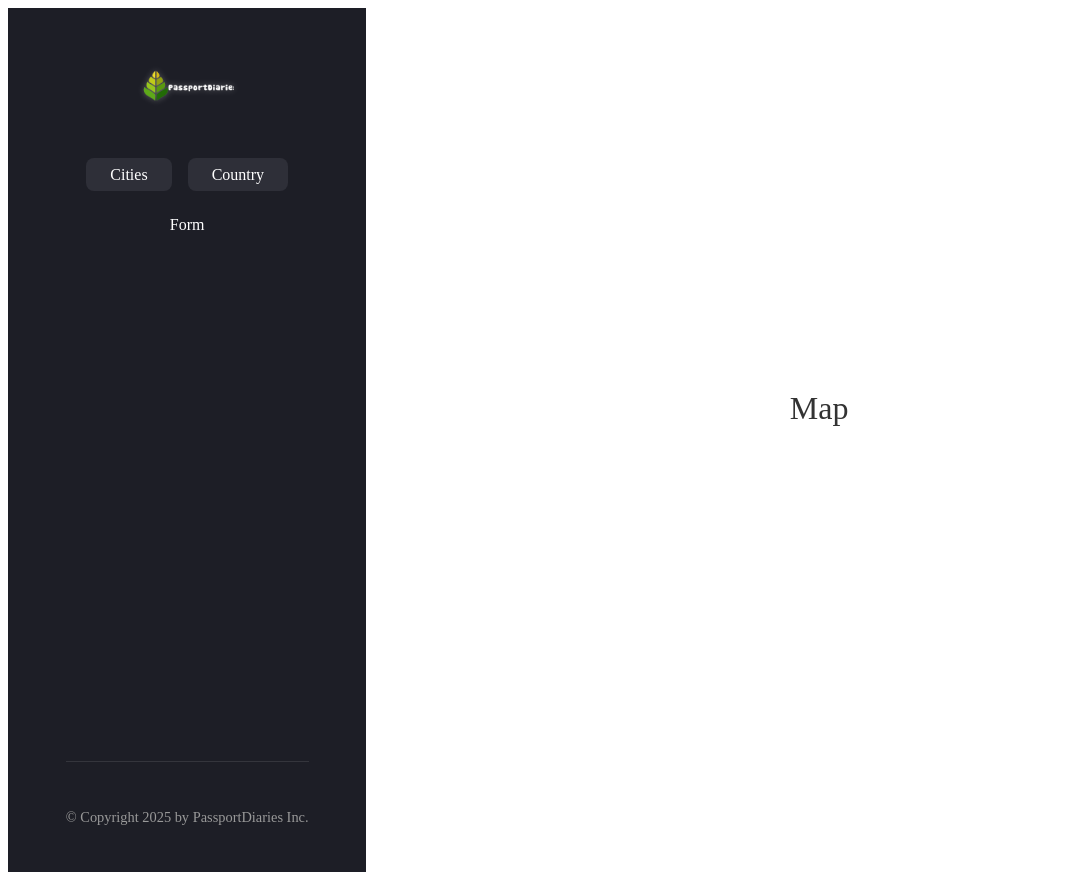
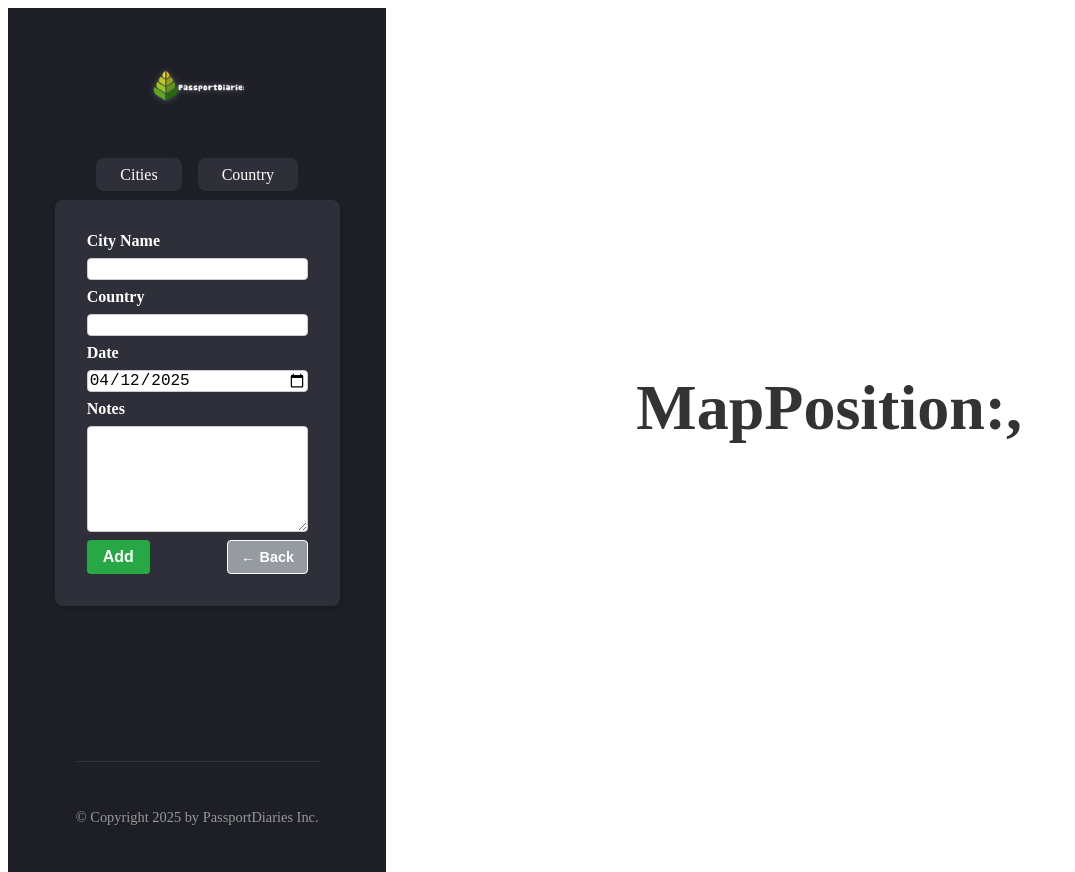
Before and after one commit to Astro-67/Passport-Diaries, a React (Vite) app: page /app/form in a window 1280 px wide. Shown: the whole page, without its empty margins (0-1075 px from the left). Built offline with nearby package versions, Linux system fonts and the light colour scheme; data requests are answered from the project's data file.

Commit message:
feat: Add City and Form components; update routing and styles for improved city management

```diff
--- a/src/App.jsx
+++ b/src/App.jsx
@@ -9,6 +9,8 @@ import "./index.css";
 import Login from "./pages/Login";
 import CityList from "./components/CityList";
 import CountryList from "./components/CountryList";
+import City from "./components/City";
+import Form from "./components/Form";
 
 const BASE_URL = "http://localhost:8000";
 export default function App() {
@@ -42,8 +44,9 @@ export default function App() {
         <Route path="app" element={<AppLayout />}>
           <Route index element={<CityList cities={cities} isLoading={isLoading}/>} />
           <Route path="cities" element={<CityList cities={cities} isLoading={isLoading}/>}></Route>
+          <Route path="cities/:cityId" element={<City/>} />
           <Route path="countries" element={<CountryList cities={cities} isLoading={isLoading}/>}></Route>
-          <Route path="form" element={<p>Form</p>} />
+          <Route path="form" element={<Form/>} />
         </Route>
         <Route path="*" element={<PageNotFound />} />
       </Routes>
--- /dev/null
+++ b/src/components/Button.jsx
@@ -0,0 +1,12 @@
+import styles from './Button.module.css';
+
+export default function Button({ children, onClick, type = "default" }) {
+  return (
+    <button
+      onClick={onClick}
+      className={`${styles.btn} ${styles[type]}`} // Dynamically apply the type class
+    >
+      {children}
+    </button>
+  );
+}
--- /dev/null
+++ b/src/components/Button.module.css
@@ -0,0 +1,39 @@
+/* Default button styles */
+.btn {
+  padding: 0.5rem 1rem;
+  font-size: 1rem;
+  font-weight: bold;
+  border: none;
+  border-radius: 4px;
+  cursor: pointer;
+  transition: background-color 0.3s ease, transform 0.2s ease;
+}
+
+/* Primary button styles */
+.primary {
+  background-color: #28a745; /* Green background */
+  color: #fff; /* White text */
+}
+
+.primary:hover {
+  background-color: #218838; /* Darker green on hover */
+}
+
+/* Back button styles */
+.back {
+  background-color: #959ba1; /* Light gray background */
+  color: #fff; /* Dark gray text */
+  border: 1px solid #fff; /* Border to reflect "back" action */
+  padding: 0.4rem 0.8rem; /* Reduced padding */
+  font-size: 0.9rem; /* Slightly smaller font size */
+}
+
+.back:hover {
+  background-color: #e2e6ea; /* Slightly darker gray on hover */
+  color: #343a40; /* Darker text on hover */
+}
+
+/* Add hover effect for all ba\uttons */
+.btn:hover {
+  transform: scale(1.05); /* Slightly enlarge on hover */
+}
--- /dev/null
+++ b/src/components/City.jsx
@@ -0,0 +1,15 @@
+import React from 'react'
+// import styles from "./City.module.css";
+import { useParams, useSearchParams } from "react-router-dom";
+
+export default function City() {
+    const { cityId} = useParams();
+    const [searchParams, setSearchParams] = useSearchParams();
+    const lat = searchParams.get('lat');
+    const lng = searchParams.get('lng');
+  return (<>
+    <div>City {cityId}</div>
+    <p>Position:{lat},{lng}</p>
+  </>
+  )
+}
--- a/src/components/CityItem.jsx
+++ b/src/components/CityItem.jsx
@@ -1,5 +1,6 @@
 import React from 'react';
 import styles from "./CityItem.module.css";
+import { Link } from "react-router-dom";
 
 const formatDate = (date) =>
   new Intl.DateTimeFormat("en-US", {
@@ -9,14 +10,16 @@ const formatDate = (date) =>
   }).format(new Date(date));
 
 export default function CityItem({ city }) {
-  const { cityName, emoji, date } = city;
+  const { cityName, emoji, date,id ,position} = city;
 
   return (
-    <li className={styles.cityItem}>
+    <li >
+      <Link className={styles.cityItem} to={`${id}?lat=${position.lat}&lng=${position.lng}`}>
       <span className={styles.emoji}>{emoji}</span>
       <h3 className={styles.name}>{cityName}</h3>
       <time className={styles.date}>{formatDate(date)}</time>
       <button className={styles.deleteBtn}>&times;</button>
+      </Link>
     </li>
   );
 }
--- a/src/components/CountryList.jsx
+++ b/src/components/CountryList.jsx
@@ -23,7 +23,7 @@ export default function CountryList({ cities, isLoading }) {
   return (
     <ul className={Styles.contryList}>
       {countries.map((country) => (
-        <CountryItem country={country} />
+        <CountryItem country={country} key={country.country} />
       ))}
     </ul>
   );
--- /dev/null
+++ b/src/components/Form.jsx
@@ -0,0 +1,69 @@
+import React, { useState } from 'react';
+import styles from './Form.module.css';
+import Button from './Button';
+import { useNavigate } from 'react-router-dom';
+
+export default function Form() {
+
+const navigate=useNavigate();
+
+  const [cityName, setCityName] = useState('');
+  const [country, setCountry] = useState('');
+  const [date, setDate] = useState(new Date().toISOString().split('T')[0]);
+  const [notes, setNotes] = useState('');
+
+  return (
+    <form className={styles.form}>
+      {/* City Name */}
+      <div className={styles.row}>
+        <label htmlFor="cityName">City Name</label>
+        <input
+          type="text"
+          id="cityName"
+          value={cityName}
+          onChange={(e) => setCityName(e.target.value)}
+        />
+      </div>
+
+      {/* Country */}
+      <div className={styles.row}>
+        <label htmlFor="country">Country</label>
+        <input
+          type="text"
+          id="country"
+          value={country}
+          onChange={(e) => setCountry(e.target.value)}
+        />
+      </div>
+
+      {/* Date */}
+      <div className={styles.row}>
+        <label htmlFor="date">Date</label>
+        <input
+          type="date"
+          id="date"
+          value={date}
+          onChange={(e) => setDate(e.target.value)}
+        />
+      </div>
+
+      {/* Notes */}
+      <div className={styles.row}>
+        <label htmlFor="notes">Notes</label>
+        <textarea
+          id="notes"
+          value={notes}
+          onChange={(e) => setNotes(e.target.value)}
+        />
+      </div>
+
+      {/* Buttons */}
+      <div className={styles.button}>
+        <Button type="primary">Add</Button>
+        <Button type="back" onClick={(e)=>{
+            e.preventDefault();
+            navigate(-1);}}>&larr; Back</Button>
+      </div>
+    </form>
+  );
+}
--- /dev/null
+++ b/src/components/Form.module.css
@@ -0,0 +1,43 @@
+.form {
+  display: flex;
+  flex-direction: column;
+  gap: 0.5rem;
+  padding: 2rem;
+  background-color: #2e2f38;
+  border-radius: 8px;
+  box-shadow: 0 2px 5px rgba(0, 0, 0, 0.1);
+  max-width: 500px;
+  margin: 0 auto;
+}
+
+.row {
+  display: flex;
+  flex-direction: column;
+  gap: 0.5rem;
+}
+
+.row label {
+  font-size: 1rem;
+  font-weight: bold;
+  color: #fff;
+}
+
+.row input,
+.row textarea {
+  font-size: 1rem;
+  border: 1px solid #ccc;
+  border-radius: 4px;
+}
+
+.row textarea {
+min-height: 80px;
+max-height: 150px;
+  resize: vertical;
+  min-height: 100px;
+}
+
+.button {
+  display: flex;
+  justify-content: space-between;
+  gap: 1rem;
+}
--- a/src/components/Map.jsx
+++ b/src/components/Map.jsx
@@ -1,7 +1,16 @@
-import React from 'react'
+import { useSearchParams ,useNavigate} from 'react-router-dom'
 import styles from './Map.module.css'
+
 export default function Map() {
+  const navigate=useNavigate();
+
+  const [searchParams, setSearchParams] = useSearchParams();
+  const lat = searchParams.get('lat');
+  const lng = searchParams.get('lng');
   return (
-    <div className={styles.map}>Map</div>
+    <div className={styles.mapContainer} onClick={() => {navigate("form")}}>
+      <h1> Map </h1>
+      <h1> Position:{lat},{lng}</h1>
+    </div>
   )
 }
--- a/src/components/Map.module.css
+++ b/src/components/Map.module.css
@@ -1,4 +1,4 @@
-.map {
+.mapContainer {
   flex: 1;
   display: flex;
   align-items: center;
--- a/src/components/Sidebar.module.css
+++ b/src/components/Sidebar.module.css
@@ -2,7 +2,7 @@
   display: flex;
   flex-direction: column; /* Stack elements vertically */
   align-items: center; /* Center elements horizontally */
-  width: 320px;
+  width: 340px;
   background-color: #1d1e26;
   color: #fff;
   padding: 2rem 1.2rem;
```
Also changed, not shown: src/components/City.module.css (added).
